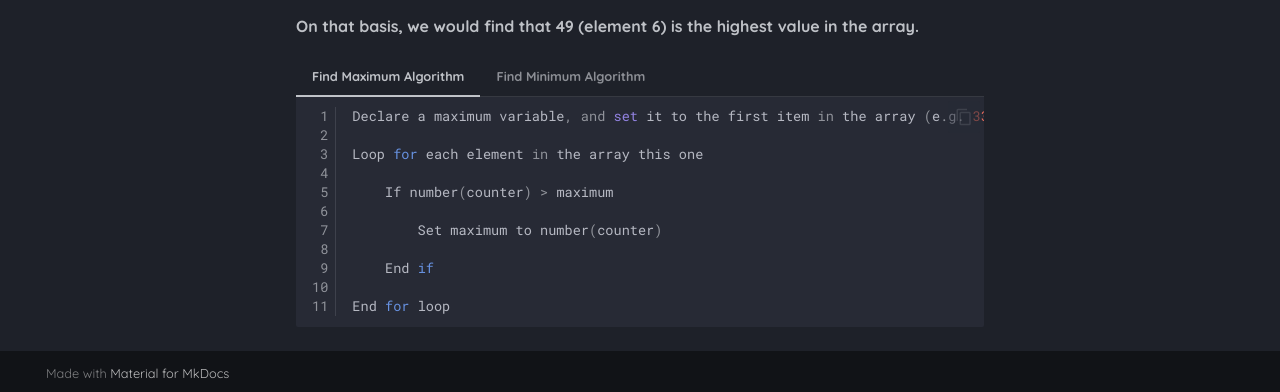
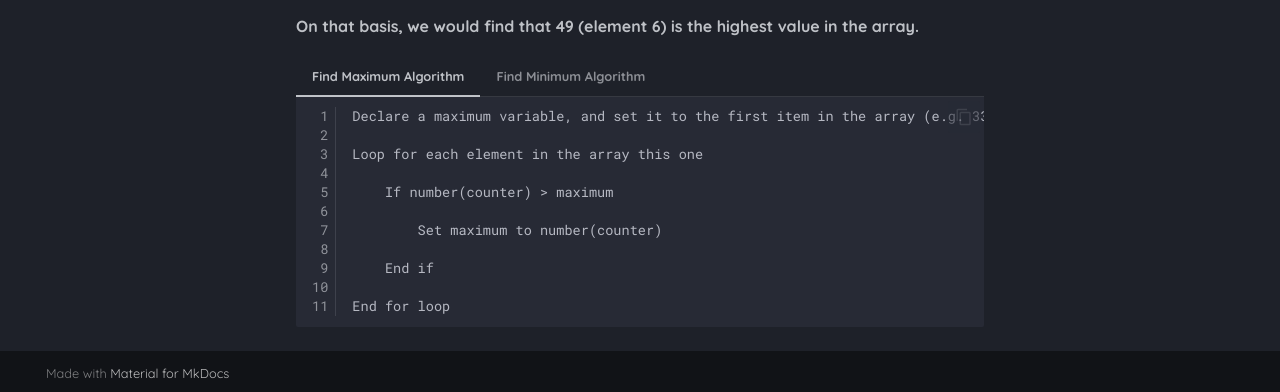
Before and after one commit to Mr-Wood-CS/Higher-Computing-Science-MD-Files, an MkDocs documentation site: the page built from docs/SI/09-Standard-Algorithms.md, in a window 1280 px wide and 900 px high, scrolled down 5676 px. Shown: the part 505-897 px from the top of the window. Built offline with MkDocs 1.6.1 and Material for MkDocs 9.7.7, drawn with Linux system fonts in a browser that asks for light colours.

Commit message:
Update 09-Standard-Algorithms.md

````diff
--- a/docs/SI/09-Standard-Algorithms.md
+++ b/docs/SI/09-Standard-Algorithms.md
@@ -356,7 +356,7 @@ __On that basis, we would find that 49 (element 6) is the highest value in the a
 
 === "__Find Maximum Algorithm__"
 
-    ``` python linenums="1"
+    ``` pseudocode linenums="1"
 	Declare a maximum variable, and set it to the first item in the array (e.g. 33)
 
 	Loop for each element in the array this one
````
